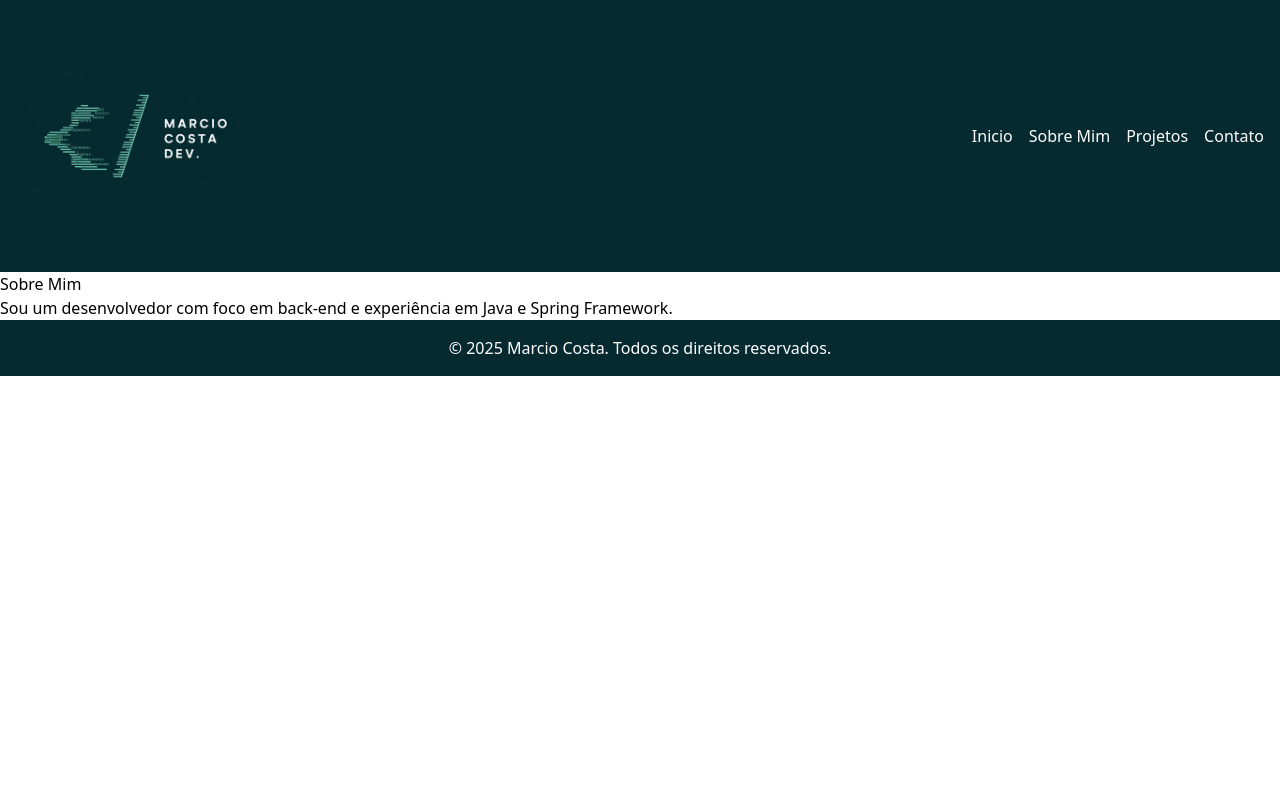
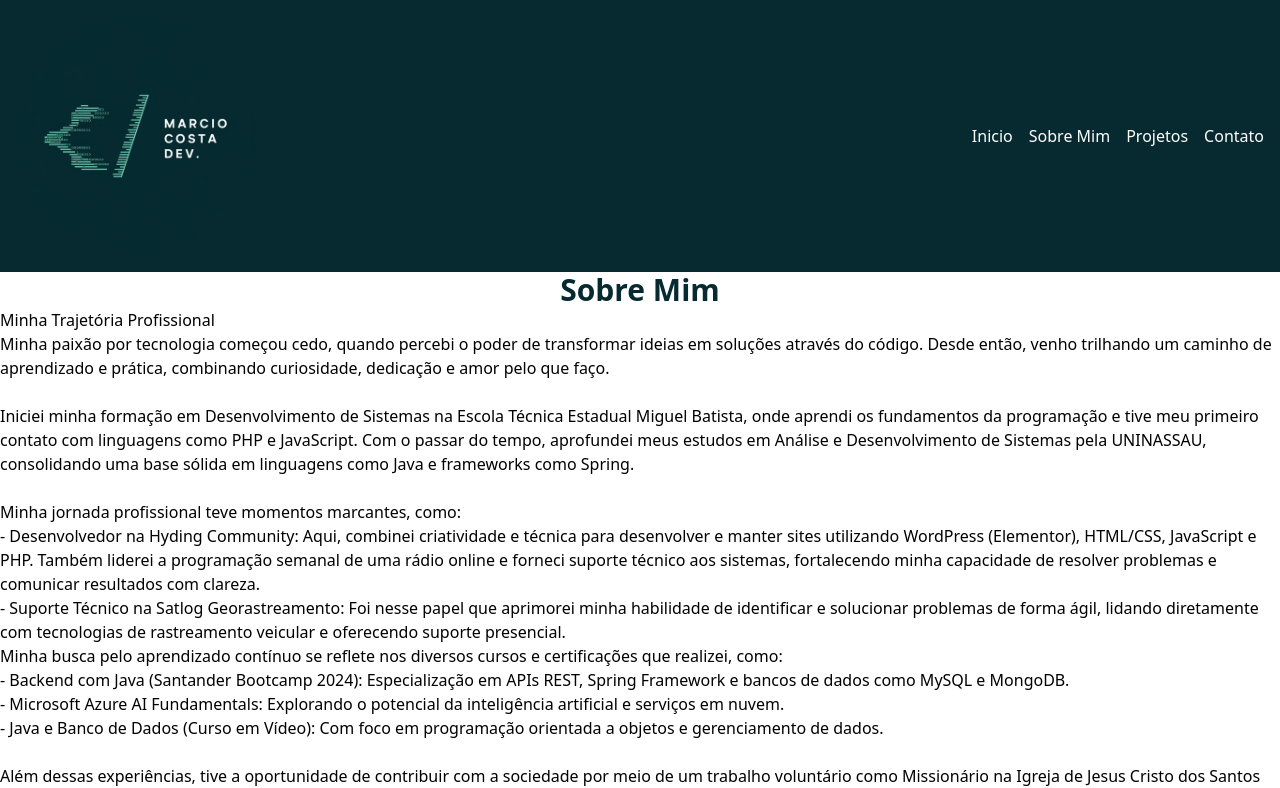
Before and after one commit to MarcioCosta013/PortifolioMarcio, a React (Vite) app: page /about in a window 1280 px wide. Shown: the top 788 px of the page. Built offline with nearby package versions, Linux system fonts and the light colour scheme.

Commit message:
update: adicionando o texto da sessão sobre

```diff
--- a/src/pages/About.jsx
+++ b/src/pages/About.jsx
@@ -1,9 +1,57 @@
-import React from 'react';
+import React from "react";
 
 const About = () => (
   <div>
-    <h2>Sobre Mim</h2>
-    <p>Sou um desenvolvedor com foco em back-end e experiência em Java e Spring Framework.</p>
+    <h2 className="text-3xl text-primary font-bold text-center">Sobre Mim</h2>
+    <p>
+      Minha Trajetória Profissional <br /> Minha paixão por tecnologia começou
+      cedo, quando percebi o poder de transformar ideias em soluções através do
+      código. Desde então, venho trilhando um caminho de aprendizado e prática,
+      combinando curiosidade, dedicação e amor pelo que faço.
+      <br />
+      <br /> Iniciei minha formação em Desenvolvimento de Sistemas na Escola
+      Técnica Estadual Miguel Batista, onde aprendi os fundamentos da
+      programação e tive meu primeiro contato com linguagens como PHP e
+      JavaScript. Com o passar do tempo, aprofundei meus estudos em Análise e
+      Desenvolvimento de Sistemas pela UNINASSAU, consolidando uma base sólida
+      em linguagens como Java e frameworks como Spring.
+      <br />
+      <br /> Minha jornada profissional teve momentos marcantes, como:
+      <br /> - Desenvolvedor na Hyding Community: Aqui, combinei criatividade e
+      técnica para desenvolver e manter sites utilizando WordPress (Elementor),
+      HTML/CSS, JavaScript e PHP. Também liderei a programação semanal de uma
+      rádio online e forneci suporte técnico aos sistemas, fortalecendo minha
+      capacidade de resolver problemas e comunicar resultados com clareza.
+      <br />- Suporte Técnico na Satlog Georastreamento: Foi nesse papel que
+      aprimorei minha habilidade de identificar e solucionar problemas de forma
+      ágil, lidando diretamente com tecnologias de rastreamento veicular e
+      oferecendo suporte presencial.
+      <br /> Minha busca pelo aprendizado contínuo se reflete nos diversos
+      cursos e certificações que realizei, como:
+      <br />- Backend com Java (Santander Bootcamp 2024): Especialização em APIs
+      REST, Spring Framework e bancos de dados como MySQL e MongoDB. <br />-
+      Microsoft Azure AI Fundamentals: Explorando o potencial da inteligência
+      artificial e serviços em nuvem. <br />- Java e Banco de Dados (Curso em
+      Vídeo): Com foco em programação orientada a objetos e gerenciamento de
+      dados. <br />
+      <br /> Além dessas experiências, tive a oportunidade de contribuir com a
+      sociedade por meio de um trabalho voluntário como Missionário na Igreja de
+      Jesus Cristo dos Santos dos Últimos Dias. Durante dois anos, desenvolvi
+      habilidades essenciais, como liderança de equipes, planejamento
+      estratégico e criação de conteúdo digital, sempre buscando impactar
+      positivamente as pessoas ao meu redor.
+      <br />
+      Hoje, minha missão é transformar ideias em soluções digitais eficientes e
+      impactantes. Cada linha de código que escrevo carrega minha dedicação em
+      entregar valor real, seja desenvolvendo aplicações que atendam às
+      necessidades de usuários ou inovando em projetos que busquem fazer a
+      diferença. <br />
+      <br />
+      Sou movido pela curiosidade, pela vontade de superar desafios e pela
+      satisfação de ver projetos ganhando vida. Seja bem-vindo ao meu portfólio,
+      onde compartilho um pouco do meu trabalho e da minha história. <br />
+      Vamos criar algo incrível juntos?
+    </p>
   </div>
 );
 
```
